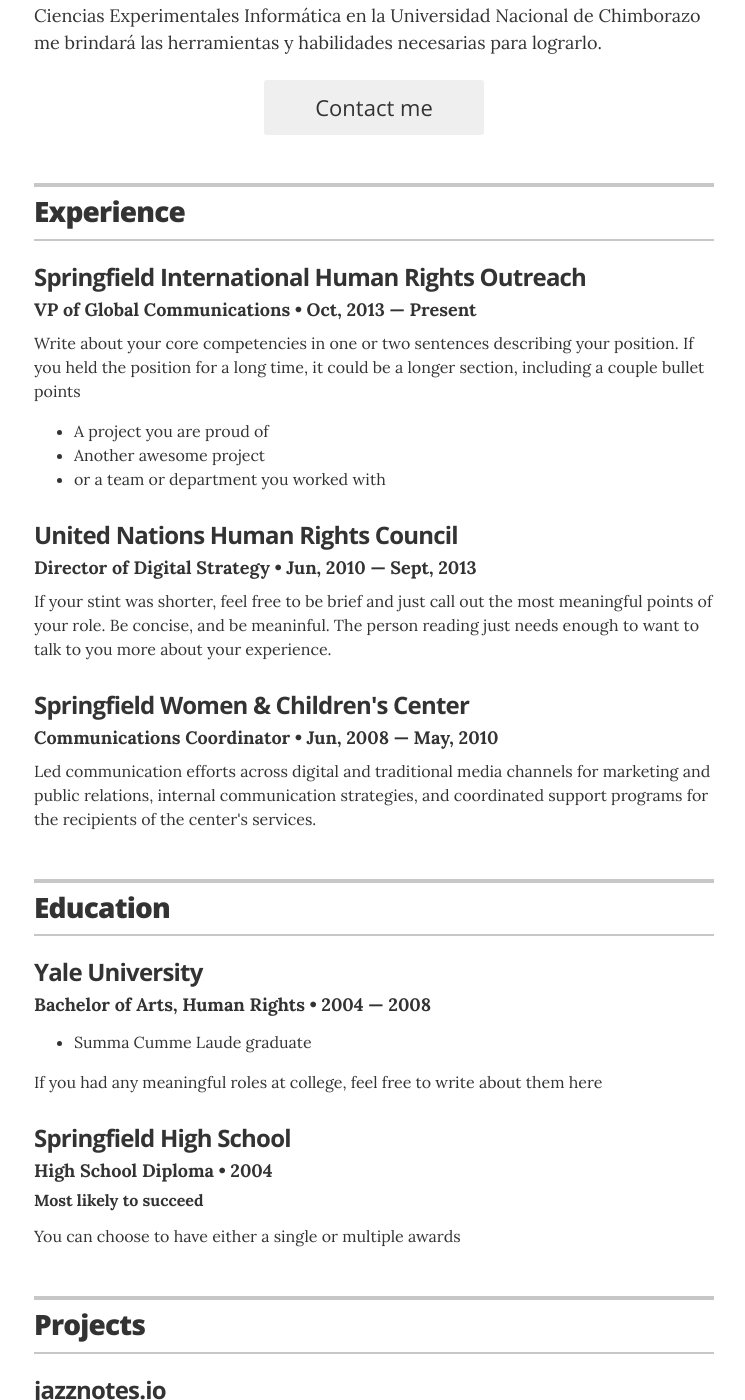
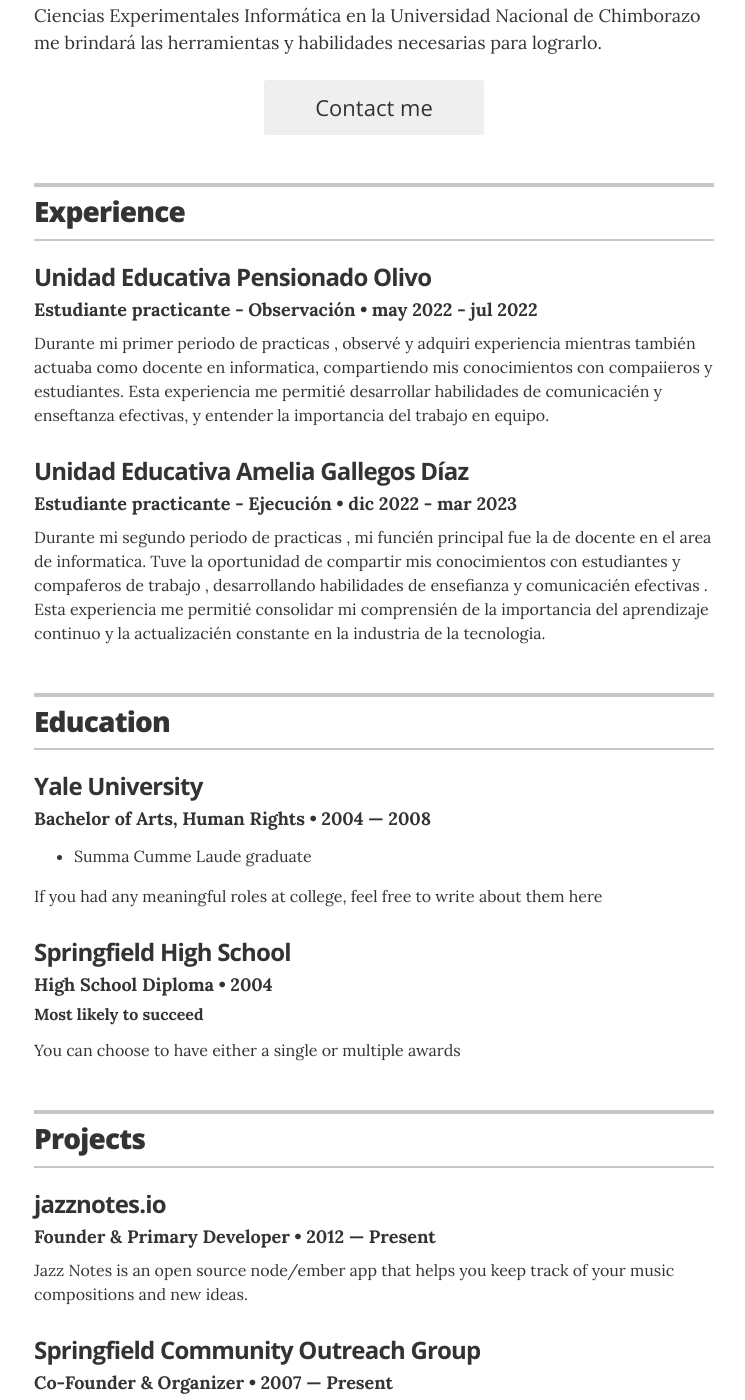
Before and after one commit to oswa33/oswa33.github.io, a Jekyll site: the page built from index.html, in a window 1280 px wide and 1400 px high, scrolled down 676 px. Shown: the whole window, without its empty margins (266-1011 px from the left). Built offline with Jekyll 4.4.1, drawn with Linux system fonts in a browser that asks for light colours.

Commit message:
Experiencia
Actualizacion

```diff
--- a/_data/experience.yml
+++ b/_data/experience.yml
@@ -1,19 +1,23 @@
 # Jobs
 # VP of Global Communications
-- company: Springfield International Human Rights Outreach
-  position: VP of Global Communications
-  duration: Oct, 2013 &mdash; Present
-  summary: Write about your core competencies in one or two sentences describing your position. If you held the position for a long time, it could be a longer section, including a couple bullet points	<ul class="resume-item-list"><li>A project you are proud of</li><li>Another awesome project</li><li>or a team or department you worked with</li></ul>
+- company: Unidad Educativa Pensionado Olivo
+  position: Estudiante practicante - Observación
+  duration: may 2022 - jul 2022
+  summary:
+   Durante mi primer periodo de practicas , observé y adquiri experiencia
+   mientras también actuaba como docente en informatica, compartiendo mis
+   conocimientos con compaiieros y estudiantes. Esta experiencia me permitié
+   desarrollar habilidades de comunicacién y enseftanza efectivas, y entender la
+   importancia del trabajo en equipo.
 
 # Director of Digital Stratgy
-- company: United Nations Human Rights Council
-  position: Director of Digital Strategy
-  duration:  Jun, 2010 &mdash; Sept, 2013
-  summary: If your stint was shorter, feel free to be brief and just call out the most meaningful points of your role. Be concise, and be meaninful. The person reading just needs enough to want to talk to you more about your experience.
-
-
-# Communications Coordinator
-- company: Springfield Women & Children's Center
-  position: Communications Coordinator
-  duration:   Jun, 2008  &mdash; May, 2010
-  summary: Led communication efforts across digital and traditional media channels for marketing and public relations, internal communication strategies, and coordinated support programs for the recipients of the center's services.
+- company: Unidad Educativa Amelia Gallegos Díaz
+  position: Estudiante practicante - Ejecución
+  duration:  dic 2022 - mar 2023
+  summary:
+   Durante mi segundo periodo de practicas , mi funcién principal fue la de
+   docente en el area de informatica. Tuve la oportunidad de compartir mis
+   conocimientos con estudiantes y compaferos de trabajo , desarrollando
+   habilidades de ensefianza y comunicacién efectivas . Esta experiencia me
+   permitié consolidar mi comprensién de la importancia del aprendizaje
+   continuo y la actualizacién constante en la industria de la tecnologia.
```
